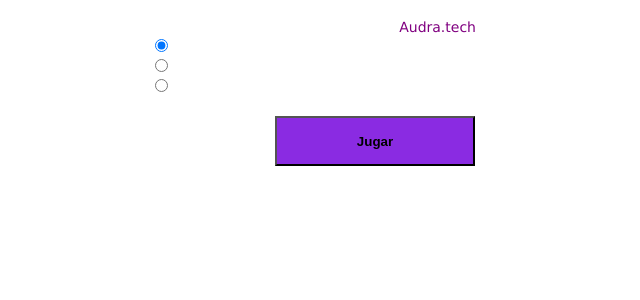
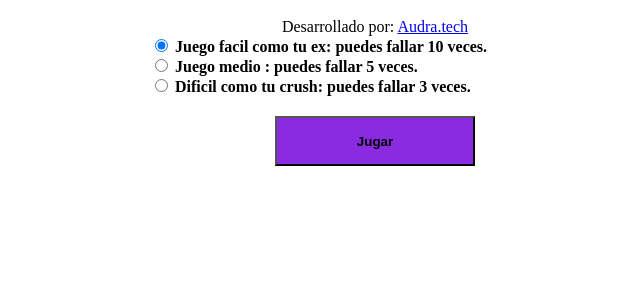
Before and after one commit to augurto/juego_audra, a PHP site: page /ahorcado/title.php in a window 1280 px wide. Shown: the top 300 px of the page, without its empty margins (265-905 px from the left). Run offline with PHP 8.4, Linux system fonts and the light colour scheme.

Commit message:
LETRA COLOR NEGRO

```diff
--- a/ahorcado/title.php
+++ b/ahorcado/title.php
@@ -15,16 +15,16 @@
             <form action="controller.php" method="POST">
                <input type="hidden" name="action" value="1" />
                <!-- <img class="logo" src="images/logo.png" id="logo" /> -->
-                <span style="color: white;" id="credits" class="creditos">Desarrollado por: <a href="https://audra.tech" target="_blank">Audra.tech</a></span>
+                <span  class="creditos">Desarrollado por: <a href="https://audra.tech" target="_blank">Audra.tech</a></span>
                 <div class="center">
                     <div id="levels-div">
                         <span id="level">
                             <input type="radio" name="level" checked="checked" id="level_0" value="0">
-                                <label style="color: white;" for="level_0">Juego facil como tu ex: puedes fallar 10 veces.</label><br>
+                                <label  for="level_0">Juego facil como tu ex: puedes fallar 10 veces.</label><br>
                             <input type="radio" name="level" id="level_1" value="1">
-                                <label style="color: white;" for="level_1">Juego medio : puedes fallar 5 veces.</label><br>
+                                <label  for="level_1">Juego medio : puedes fallar 5 veces.</label><br>
                             <input type="radio" name="level" id="level_2" value="2">
-                                <label style="color: white;" for="level_2">Dificil como tu crush: puedes fallar 3 veces.</label>
+                                <label  for="level_2">Dificil como tu crush: puedes fallar 3 veces.</label>
                          </span>
                     </div>
                     <div class="boton_jugar">
```
